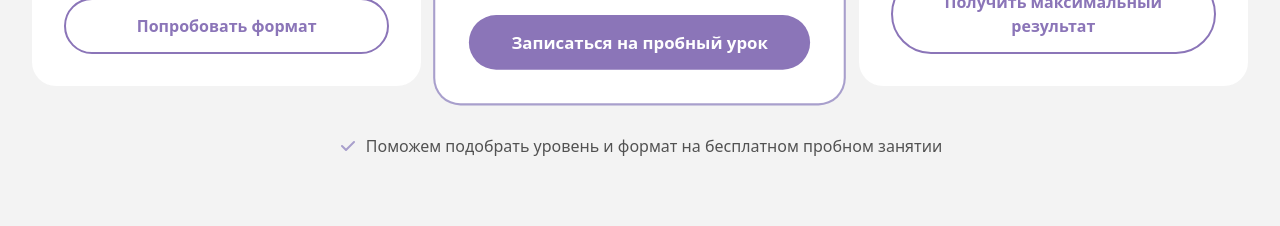
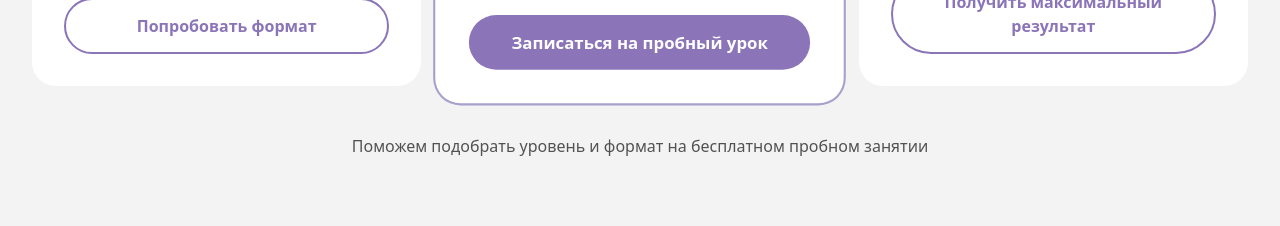
Before and after one commit to ibragim3007/enlgihs-school-landing, a Next.js app: page / in a window 1280 px wide. Shown: the part 9000-9226 px from the top of the page. Built offline with nearby package versions, Linux system fonts and the light colour scheme.

Commit message:
feat: update

```diff
--- a/components/sections/Packages.tsx
+++ b/components/sections/Packages.tsx
@@ -105,18 +105,6 @@ export default function Packages({ onOpenForm }: PackagesProps) {
         </div>
 
         <p className="mt-10 flex items-center justify-center gap-2 text-center text-sm text-neutral-600 lg:mt-12 lg:text-base">
-          <svg
-            className="h-5 w-5 shrink-0 text-primary-700"
-            viewBox="0 0 20 20"
-            fill="currentColor"
-            aria-hidden
-          >
-            <path
-              fillRule="evenodd"
-              d="M16.707 5.293a1 1 0 010 1.414l-8 8a1 1 0 01-1.414 0l-4-4a1 1 0 011.414-1.414L8 12.586l7.293-7.293a1 1 0 011.414 0z"
-              clipRule="evenodd"
-            />
-          </svg>
           {PACKAGES_FOOTER}
         </p>
       </div>
```
